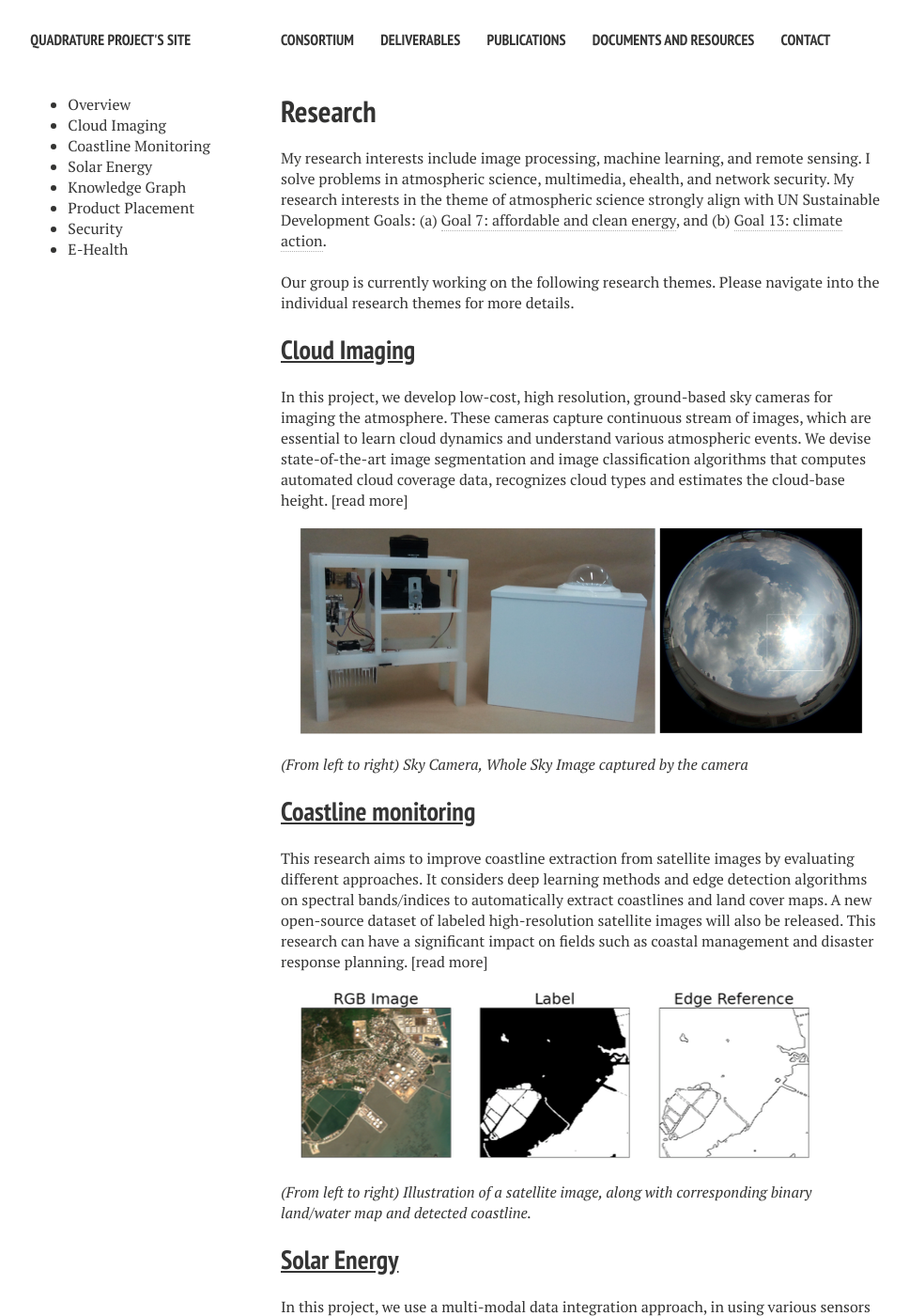
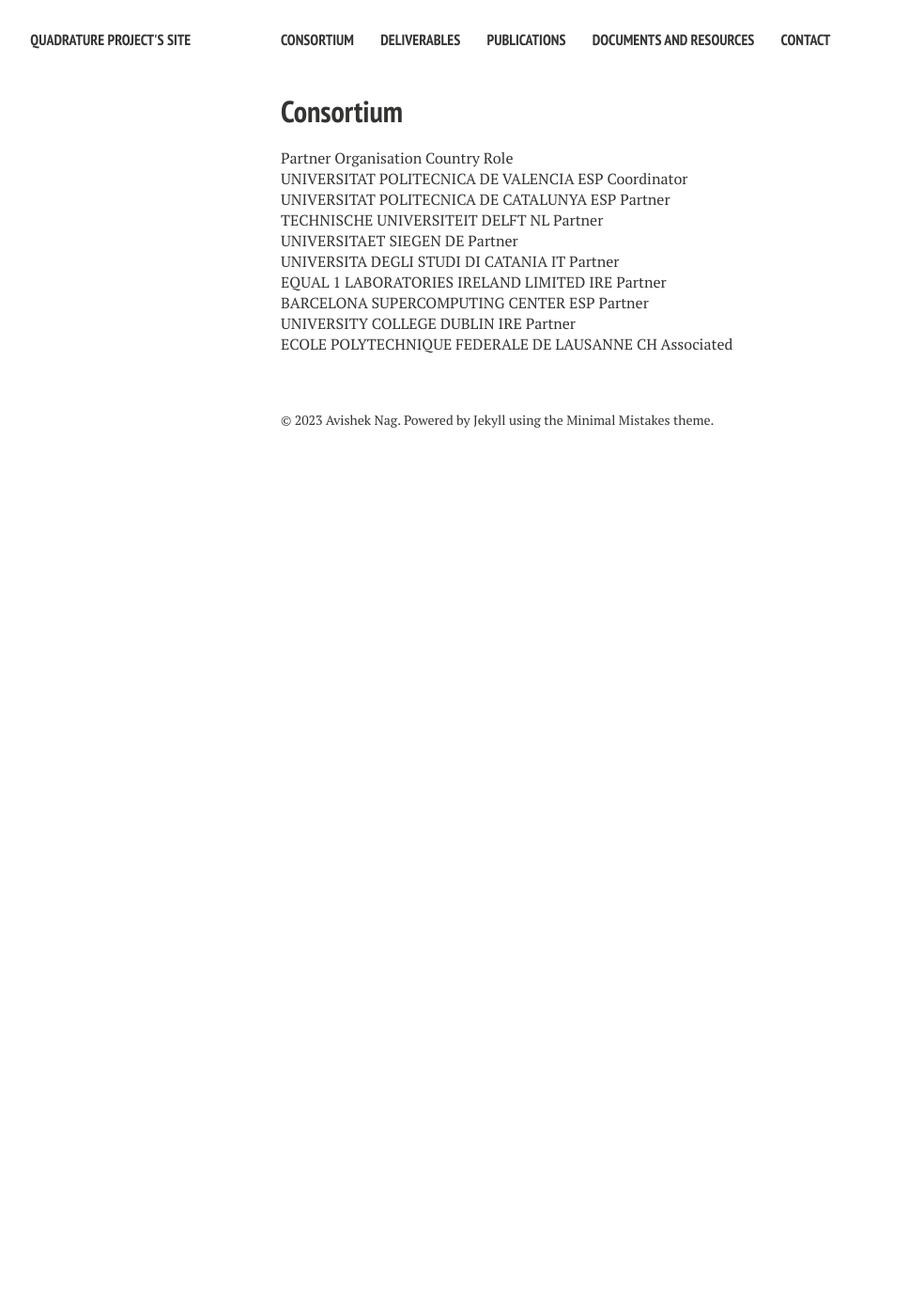
Before and after one commit to biddu/biddu.github.io, a Jekyll site: the page built from consortium.md, in a window 1280 px wide and 1400 px high. Shown: the whole window at 94% size, without its empty margins (21-989 px from the left). Built offline with Jekyll 4.4.1, drawn with Linux system fonts in a browser that asks for light colours; nearby versions of some CDN libraries; some of the changed text lies outside the part shown.

Commit message:
Update and rename research.md to consortium.md

```diff
--- a/research.md
+++ b/consortium.md
@@ -1,25 +1,42 @@
 ---
 layout: novipage
 permalink: /research/
-title: Research
+title: Consortium
 tags: [code]
 modified: 24-04-2017
 comments: false
 sidebar:
-  nav: sidebar-research
+  nav: sidebar-consortium
 ---
 
 <!---
 	Details about sidebar info is provided inside _data/navigation.yml file
 -->
 
-# Research
-My research interests include image processing, machine learning, and remote sensing. I solve problems in atmospheric science, multimedia, ehealth, and network security. My research interests in the theme of atmospheric science strongly align with UN Sustainable Development Goals: (a) [Goal 7: affordable and clean energy](https://www.un.org/sustainabledevelopment/energy/), and (b) [Goal 13: climate action](https://www.un.org/sustainabledevelopment/climate-change/).
+# Consortium
 
-<br />
-Our group is currently working on the following research themes. Please navigate into the individual research themes for more details.
+Partner Organisation				Country		Role
 
+UNIVERSITAT POLITECNICA DE VALENCIA		ESP		Coordinator
 
+UNIVERSITAT POLITECNICA DE CATALUNYA		ESP		Partner
+
+TECHNISCHE UNIVERSITEIT DELFT			NL		Partner
+
+UNIVERSITAET SIEGEN				DE		Partner
+
+UNIVERSITA DEGLI STUDI DI CATANIA		IT		Partner
+
+EQUAL 1 LABORATORIES IRELAND LIMITED		IRE		Partner
+
+BARCELONA SUPERCOMPUTING CENTER			ESP		Partner
+
+UNIVERSITY COLLEGE DUBLIN			IRE		Partner
+
+ECOLE POLYTECHNIQUE FEDERALE DE LAUSANNE	CH	 	Associated
+﻿
+
+<!----
 ## [<u>Cloud Imaging</u>](https://soumyabrata.github.io/cloud/)
 In this project, we develop low-cost, high resolution, ground-based sky cameras for imaging the atmosphere. These cameras capture continuous stream of images, which are essential to learn cloud dynamics and understand various atmospheric events. We devise state-of-the-art image segmentation and image classification algorithms that computes automated cloud coverage data, recognizes cloud types and estimates the cloud-base height. [[read more](https://soumyabrata.github.io/cloud/)]
     <br />
```
